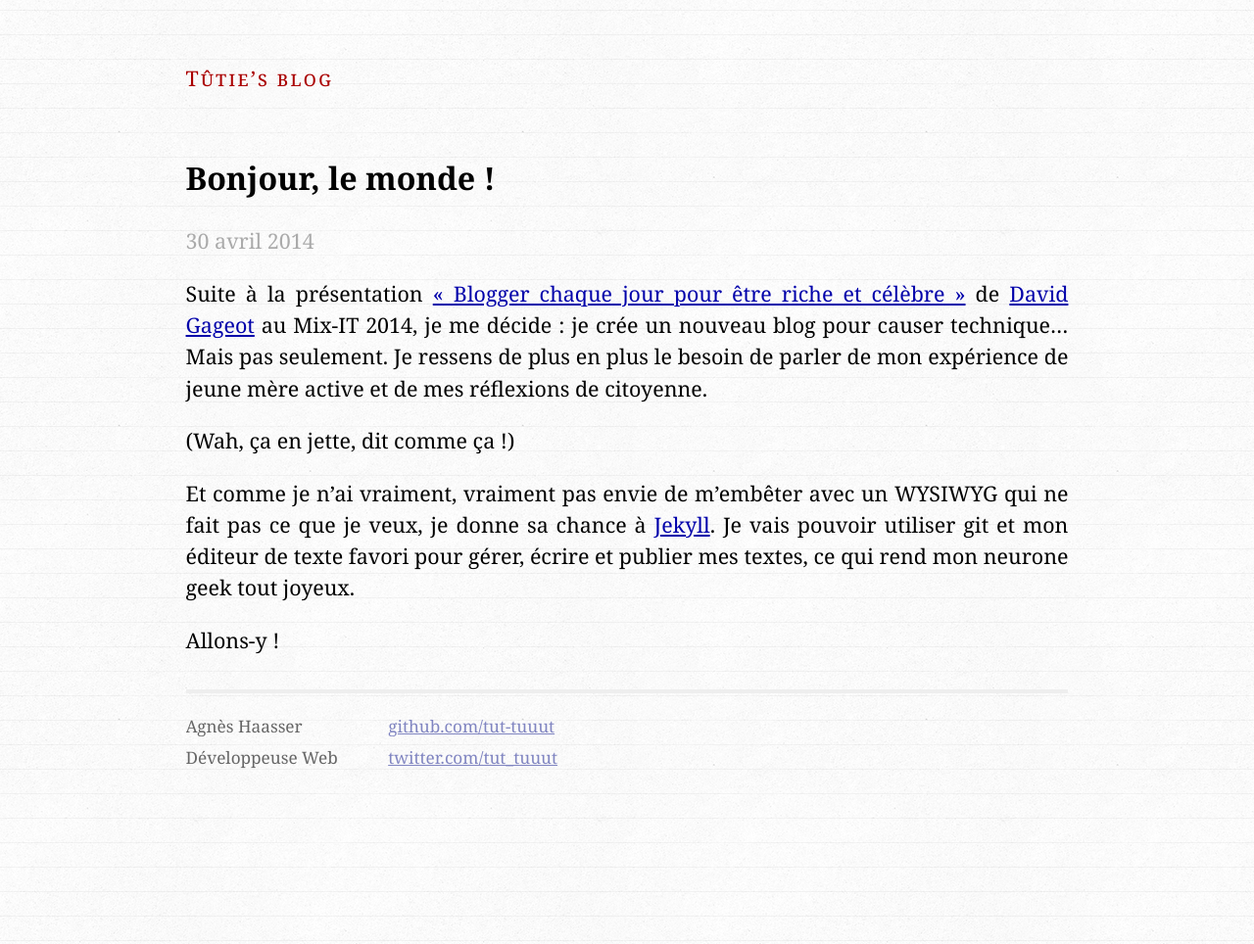
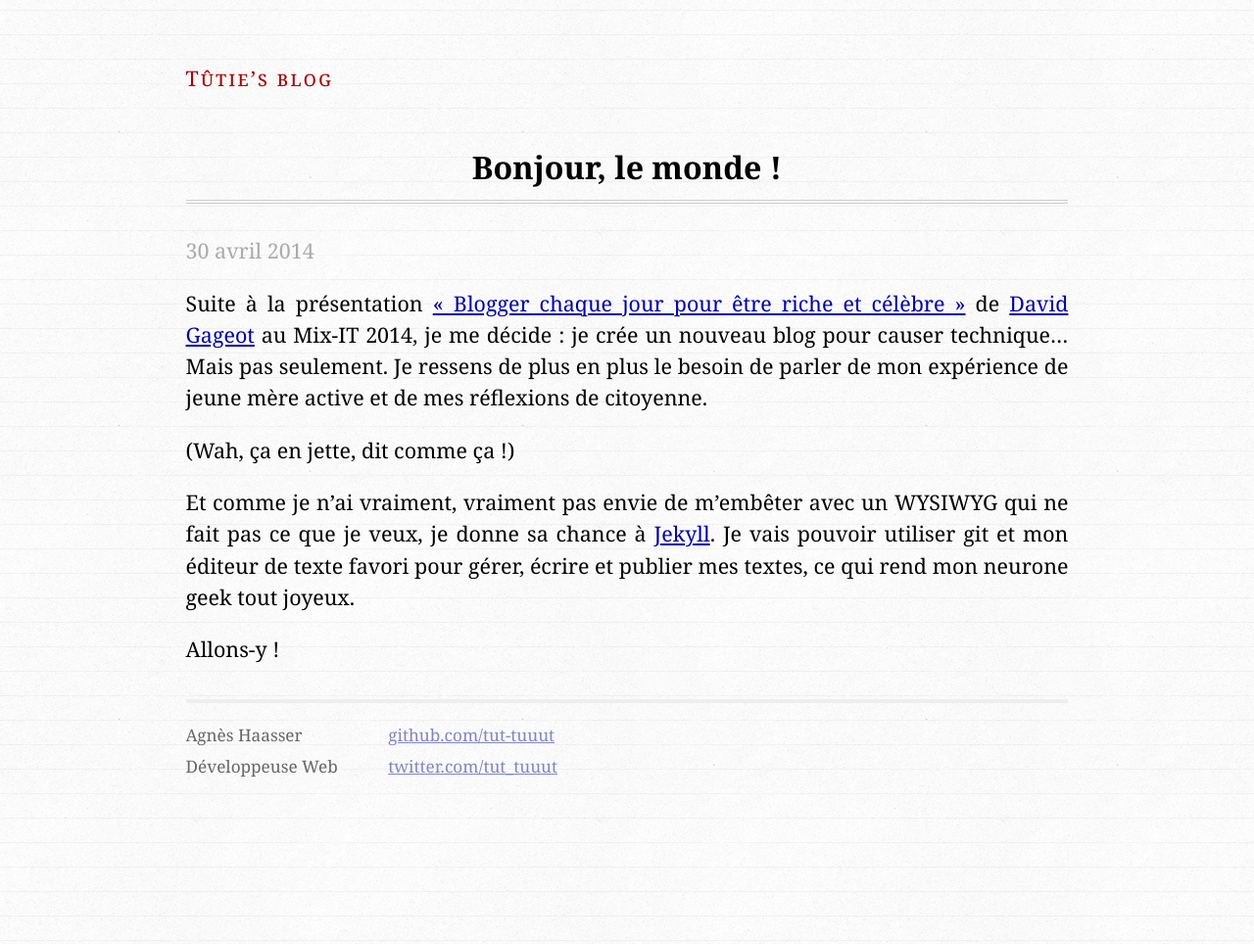
Before and after one commit to tut-tuuut/tut-tuuut.github.io, a Jekyll site: the page built from _posts/2014-04-30-bonjour-monde.md, in a window 1280 px wide. Shown: the whole page at 98% size. Built offline with Jekyll 4.4.1, drawn with Linux system fonts in a browser that asks for light colours; Markdown is read by kramdown in place of the engine named in the settings.

Commit message:
Mod: better displaying of post headers

```diff
--- a/css/main.css
+++ b/css/main.css
@@ -162,6 +162,12 @@ footer .rss img {
  article ul li:before {
   content: "— ";
  }
+header h1 {
+  border-bottom: 4px double #ccc;
+  margin: 0 0 1em;
+  padding: .5em;
+  text-align: center;
+}
 /* terminal */
 .post pre.terminal {
   border: 1px solid #000;
```
